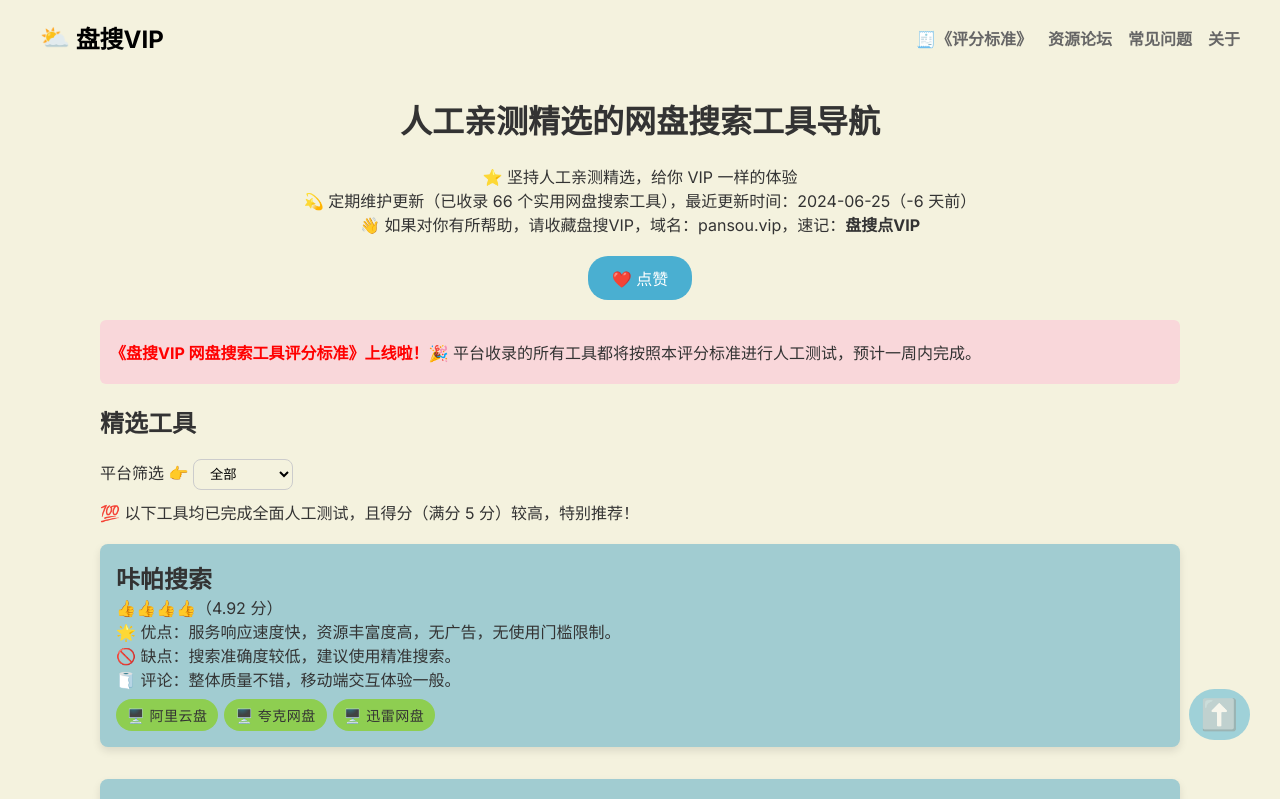
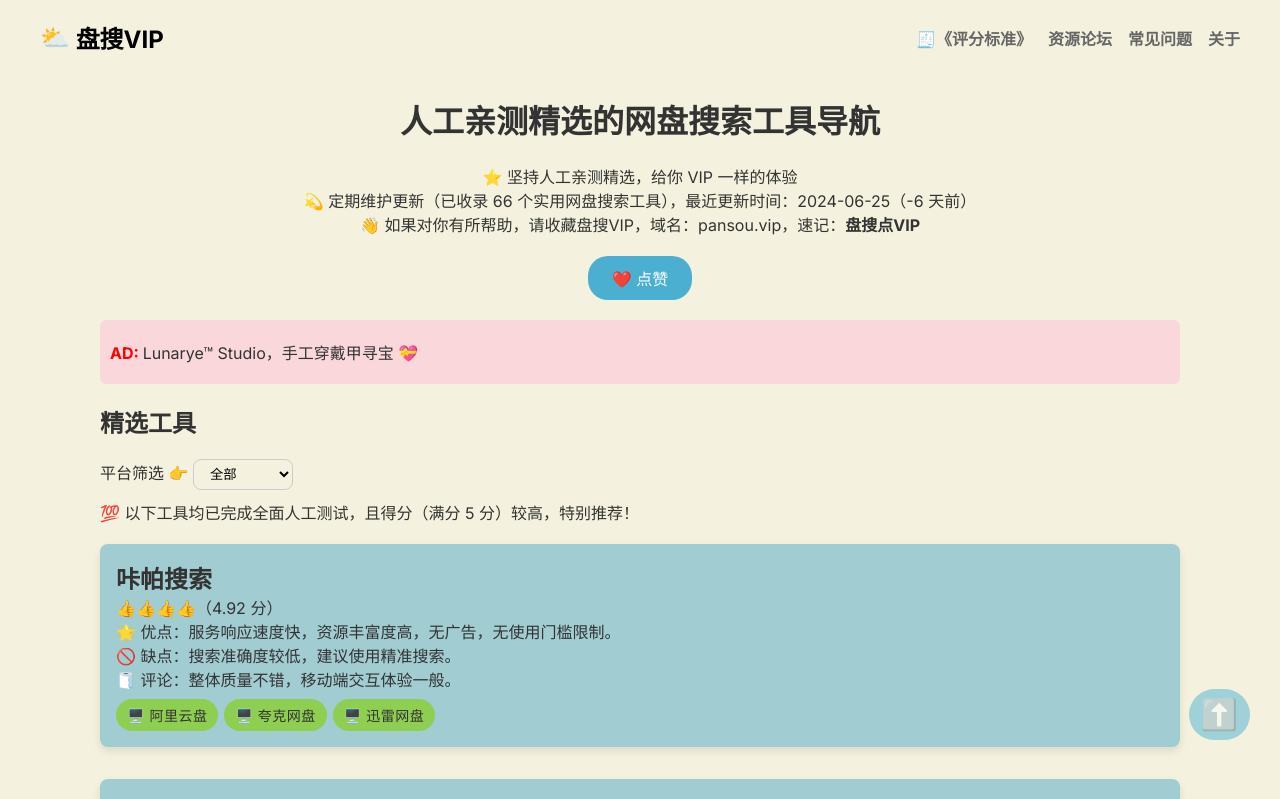
Before and after one commit to rokcso/pansou-vip, a Next.js app: page / in a window 1280 px wide. Shown: the top 799 px of the page. Built offline with nearby package versions, Linux system fonts and the light colour scheme.

Commit message:
update ad

```diff
--- a/app/components/fragments/adBanner.js
+++ b/app/components/fragments/adBanner.js
@@ -11,14 +11,23 @@ export default function AdBanner() {
     //     💰 <b>淘宝隐藏优惠券</b>：薅羊毛精选，每日严选大牌，1 折起购好物！
     //   </div>
     // </a>
+    // <a
+    //   href="/rubric"
+    //   title="盘搜VIP的网盘搜索工具评分标准"
+    //   className={styles.noteLink}
+    // >
+    //   <div className={styles.note}>
+    //     <b>《盘搜VIP 网盘搜索工具评分标准》上线啦！</b>🎉
+    //     平台收录的所有工具都将按照本评分标准进行人工测试，预计一周内完成。
+    //   </div>
+    // </a>
     <a
-      href="/rubric"
-      title="盘搜VIP的网盘搜索工具评分标准"
+      href="https://www.xiaohongshu.com/user/profile/667a2a340000000007006fef?xhsshare=CopyLink&appuid=6046e26e00000000010085fe&apptime=1719310040"
+      title="Lunarye 美甲分享的小红书主页"
       className={styles.noteLink}
     >
       <div className={styles.note}>
-        <b>《盘搜VIP 网盘搜索工具评分标准》上线啦！</b>🎉
-        平台收录的所有工具都将按照本评分标准进行人工测试，预计一周内完成。
+        <b>AD: </b>Lunarye™ Studio，手工穿戴甲寻宝 💝
       </div>
     </a>
   );
```
